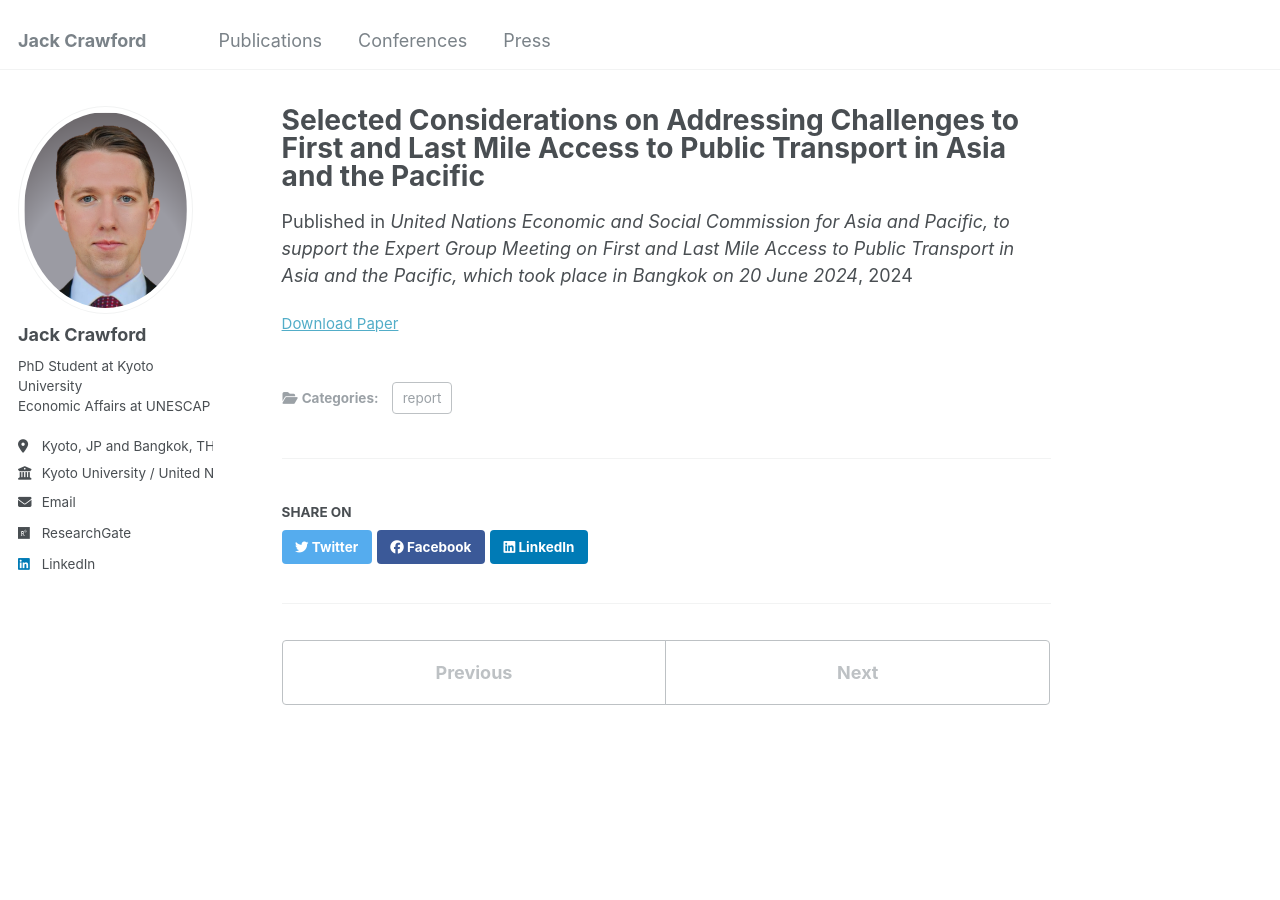
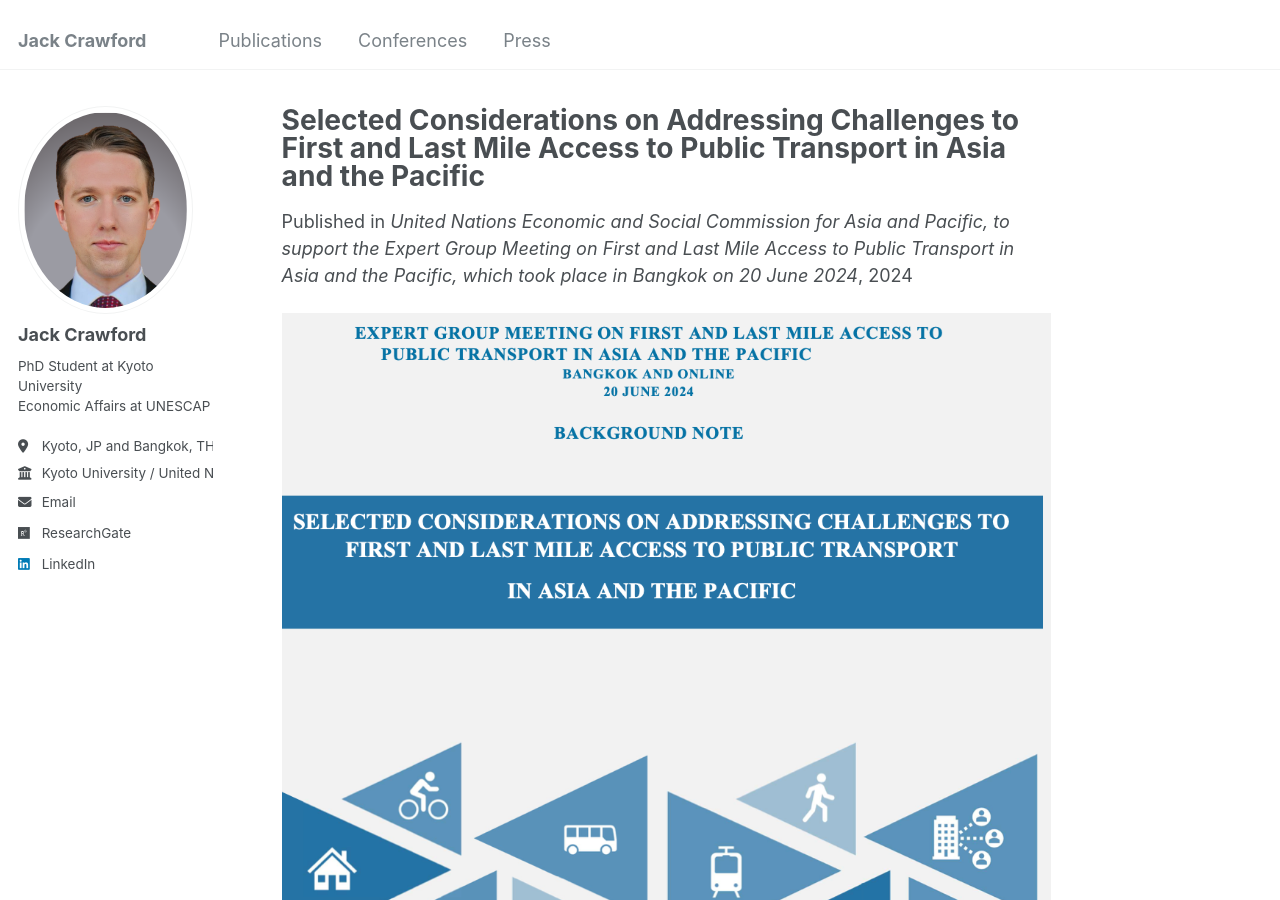
Before and after one commit to jackgcrawford/jackcrawford, a Jekyll site: the page built from _publications/2024-06-20-FLM.md, in a window 1280 px wide and 900 px high. Built offline with Jekyll 4.4.1, drawn with Linux system fonts in a browser that asks for light colours.

Commit message:
Update 2024-06-20-FLM.md

```diff
--- a/_publications/2024-06-20-FLM.md
+++ b/_publications/2024-06-20-FLM.md
@@ -7,3 +7,4 @@ date: 2024-06-20
 venue: 'United Nations Economic and Social Commission for Asia and Pacific, to support the Expert Group Meeting on First and Last Mile Access to Public Transport in Asia and the Pacific, which took place in Bangkok on 20 June 2024'
 paperurl: 'https://www.unescap.org/sites/default/d8files/event-documents/Jun20_BackgroundNote.pdf'
 ---
+<img src=' /images/FLM.png'>
```
